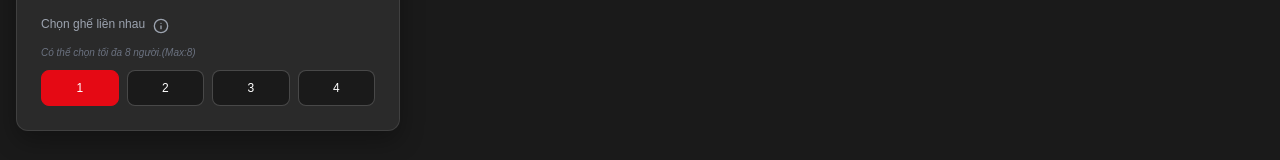
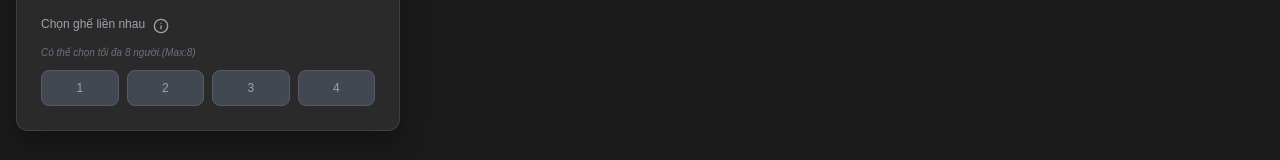
Before and after one commit to datnguyentrung/smart-seat-allocation-frontend, a React (Vite) app: page / in a window 1280 px wide. Shown: the part 225-385 px from the top of the page. Built offline with nearby package versions, Linux system fonts and the light colour scheme; no server answers.

Commit message:
feat: enhance BookingControls with ticket count and adjacent seats management, update styles for disabled state

```diff
--- a/src/App.tsx
+++ b/src/App.tsx
@@ -1,5 +1,11 @@
 /* eslint-disable react-hooks/preserve-manual-memoization */
 import { ShowtimeAPI } from "@/apis/ticketing/ShowtimeAPI";
+import type {
+  SeatResponse,
+  SeatState,
+  SeatType,
+  ShowTimeWithSeatsResponse,
+} from "@/types/types";
 import { motion } from "motion/react";
 import { useEffect, useMemo, useState } from "react";
 import { SeatAPI } from "./apis/catalog/SeatAPI";
@@ -11,12 +17,6 @@ import { Header } from "./components/Header";
 import { Legend } from "./components/Legend";
 import { Screen } from "./components/Screen";
 import { Seat } from "./components/Seat";
-import type {
-  SeatResponse,
-  SeatState,
-  SeatType,
-  ShowTimeWithSeatsResponse,
-} from "@/types/types";
 
 const showtimeId = "e0000000-0000-0000-0000-000000000001";
 
@@ -31,6 +31,12 @@ export default function App() {
   const [showtimeDetails, setShowtimeDetails] =
     useState<ShowTimeWithSeatsResponse>(null!);
   const [isErrorOpen, setIsErrorOpen] = useState(false);
+
+  // TicketCount dùng để theo dõi số lượng vé được chọn
+  const [ticketCount, setTicketCount] = useState(0);
+
+  // AdjacentSeats dùng để theo dõi số lượng ghế liền nhau được chọn
+  const [adjacentSeats, setAdjacentSeats] = useState(0);
 
   const handleReset = () => {
     setSeats((prev) =>
@@ -95,6 +101,11 @@ export default function App() {
         return seat;
       }),
     );
+  };
+
+  const handleNotify = () => {
+    alert("Vui lòng chọn số ghế cần mua trước khi tiếp tục.");
+    return;
   };
 
   const validateOrphans = () => {
@@ -163,7 +174,13 @@ export default function App() {
         >
           {/* BookingControls - Left Side */}
           <div className={styles["controls-section"]}>
-            <BookingControls onReset={handleReset} />
+            <BookingControls
+              onReset={handleReset}
+              onTicketCountChange={setTicketCount}
+              onAdjacentSeatsChange={setAdjacentSeats}
+              ticketCount={ticketCount}
+              adjacentSeats={adjacentSeats}
+            />
           </div>
 
           {/* Screen and Seats - Right Side */}
@@ -203,7 +220,9 @@ export default function App() {
                         type={seat.seatType}
                         state={seat.seatState}
                         label={seat.rowLabel + seat.seatNumber}
-                        onClick={handleSeatClick}
+                        onClick={
+                          ticketCount < 1 ? handleNotify : handleSeatClick
+                        }
                       />
                     </div>
                   ))}
--- a/src/components/BookingControls.module.scss
+++ b/src/components/BookingControls.module.scss
@@ -159,7 +159,7 @@
   font-weight: 500;
   @include transition;
 
-  &:hover {
+  &:hover:not(:disabled) {
     background-color: rgba($color-primary, 0.1);
     border-color: $color-primary;
   }
@@ -168,6 +168,14 @@
     background-color: $color-primary;
     border-color: $color-primary;
     color: $color-text;
+  }
+
+  &:disabled {
+    background-color: #4b5563;
+    border-color: #6b7280;
+    color: #d1d5db;
+    cursor: not-allowed;
+    opacity: 0.7;
   }
 }
 
--- a/src/components/BookingControls.tsx
+++ b/src/components/BookingControls.tsx
@@ -1,35 +1,32 @@
 import { Info, RotateCcw } from "lucide-react";
-import React, { useState } from "react";
+import React from "react";
 import styles from "./BookingControls.module.scss";
 
 interface BookingControlsProps {
   onReset?: () => void;
   onTicketCountChange?: (count: number) => void;
   onAdjacentSeatsChange?: (count: number) => void;
+  ticketCount?: number;
+  adjacentSeats?: number;
 }
 
 export const BookingControls: React.FC<BookingControlsProps> = ({
   onReset,
   onTicketCountChange,
   onAdjacentSeatsChange,
+  ticketCount = 0,
+  adjacentSeats = 1,
 }) => {
-  const [ticketCount, setTicketCount] = useState(0);
-  const [adjacentSeats, setAdjacentSeats] = useState(1);
-
   const handleTicketCountChange = (e: React.ChangeEvent<HTMLSelectElement>) => {
     const value = parseInt(e.target.value);
-    setTicketCount(value);
     onTicketCountChange?.(value);
   };
 
   const handleAdjacentSeatsChange = (count: number) => {
-    setAdjacentSeats(count);
     onAdjacentSeatsChange?.(count);
   };
 
   const handleReset = () => {
-    setTicketCount(0);
-    setAdjacentSeats(1);
     onReset?.();
   };
 
@@ -86,6 +83,7 @@ export const BookingControls: React.FC<BookingControlsProps> = ({
             <button
               key={count}
               onClick={() => handleAdjacentSeatsChange(count)}
+              disabled={ticketCount === 0}
               className={`${styles["adjacent-button"]} ${adjacentSeats === count ? styles.active : ""}`}
             >
               {count}
```
Also changed, not shown: src/components/figma/ImageWithFallback.tsx (deleted, +0 -39 lines).
